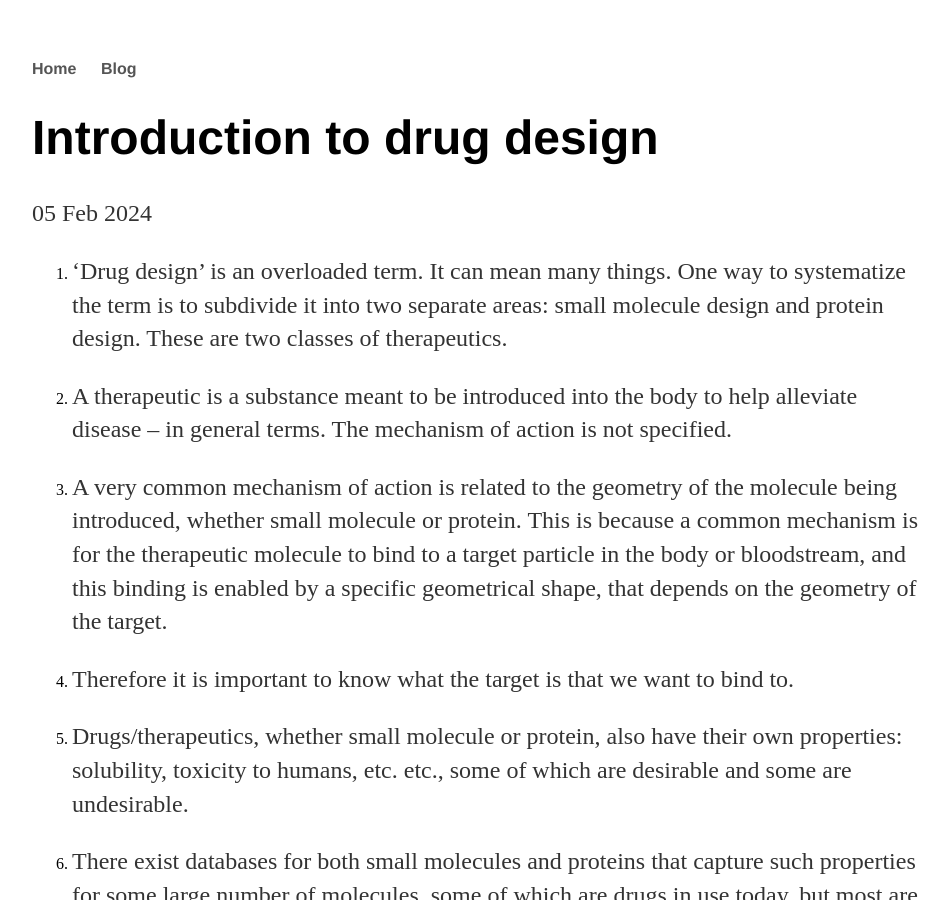
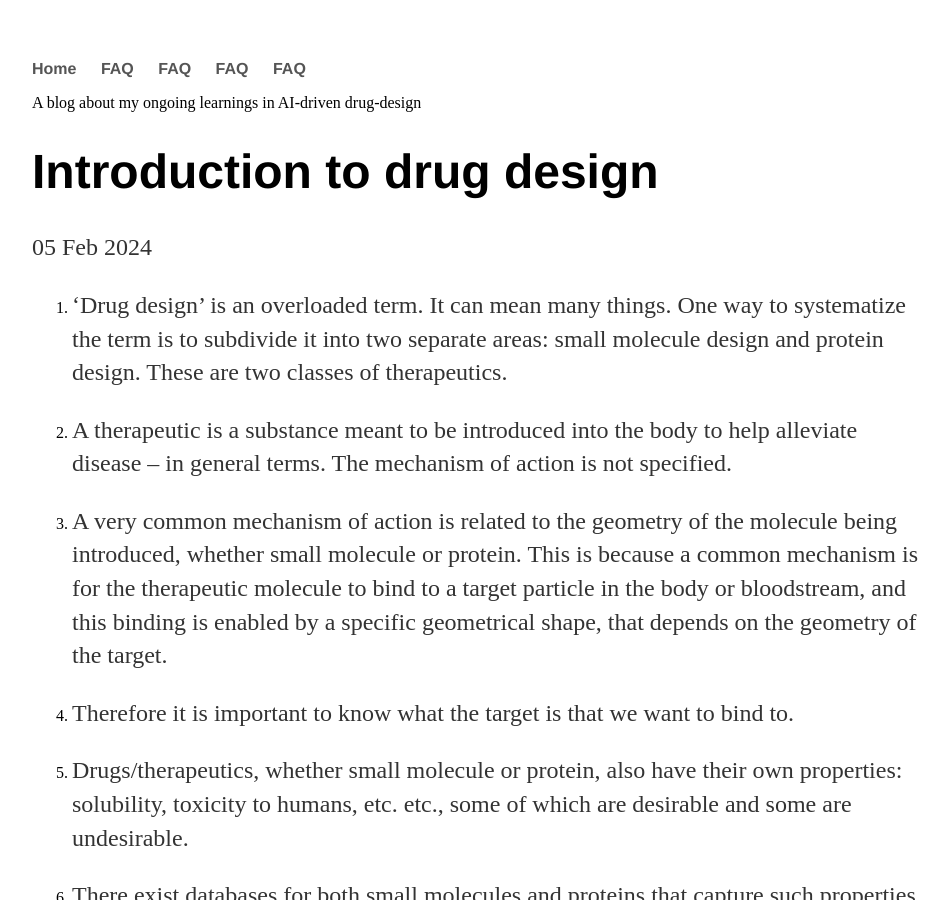
Before and after one commit to thecentraldogma/thecentraldogma.github.io, a Jekyll site: the page built from _posts/2024-02-05-introduction.md, in a window 1280 px wide and 900 px high. Shown: the whole window, without its empty margins (160-1109 px from the left). Built offline with Jekyll 4.4.1, drawn with Linux system fonts in a browser that asks for light colours; a script that is not in the unit is left out; some of the changed text lies outside the part shown.

Commit message:
new categories

```diff
--- a/_layouts/default.html
+++ b/_layouts/default.html
@@ -9,10 +9,14 @@
 			<nav>
 	    		<ul>
 	        		<li><a href="/">Home</a></li>
-	        		<li><a href="/blog">Blog</a></li>
+	        		<li><a href="/FAQ">FAQ</a></li>
+				<li><a href="/Papers">FAQ</a></li>
+				<li><a href="/Datasets">FAQ</a></li>
+				<li><a href="/Questions">FAQ</a></li>
 	    		</ul>
 			</nav>
 			<div class="container">
+				A blog about my ongoing learnings in AI-driven drug-design
 
 			{{ content }}
 
--- a/index.html
+++ b/index.html
@@ -1,6 +1,6 @@
 ---
 layout: default
-title: AI driven drug design
+title: The Central Dogma
 ---
 	<h1>{{ page.title }}</h1>
 	<ul class="posts">
```
Also changed, not shown: other parts of _layouts/default.html (+1 -1 lines).
